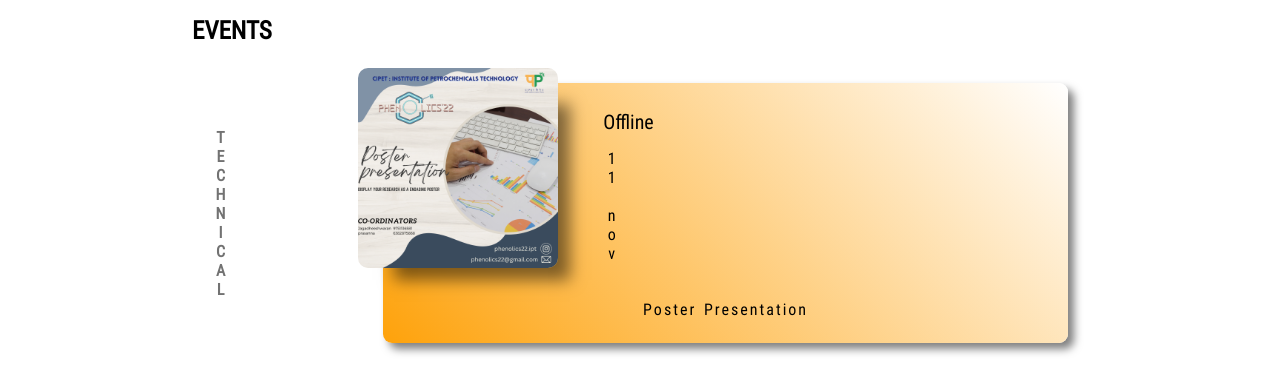
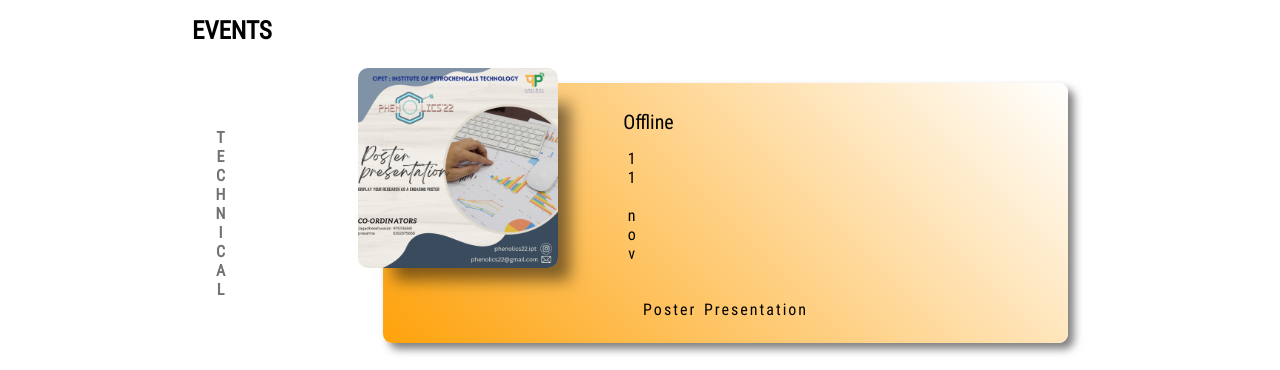
Before and after one commit to GURUHARI2K1/phenolics22, a React (Create React App) app: page / in a window 1280 px wide. Shown: the part 542-912 px from the top of the page. Built offline with nearby package versions, Linux system fonts and the light colour scheme.

Commit message:
small chnges

```diff
--- a/src/styles/events.scss
+++ b/src/styles/events.scss
@@ -15,7 +15,6 @@
     display: flex;
     padding: 2rem;
     flex-direction: row;
-    gap: 2rem;
     justify-content: space-between;
     align-items: center;
 }
@@ -45,6 +44,7 @@
     width: 100%;
     height: 80%;
     display: flex;
+    gap: 2rem;
 }
 
 .card-image{
```
